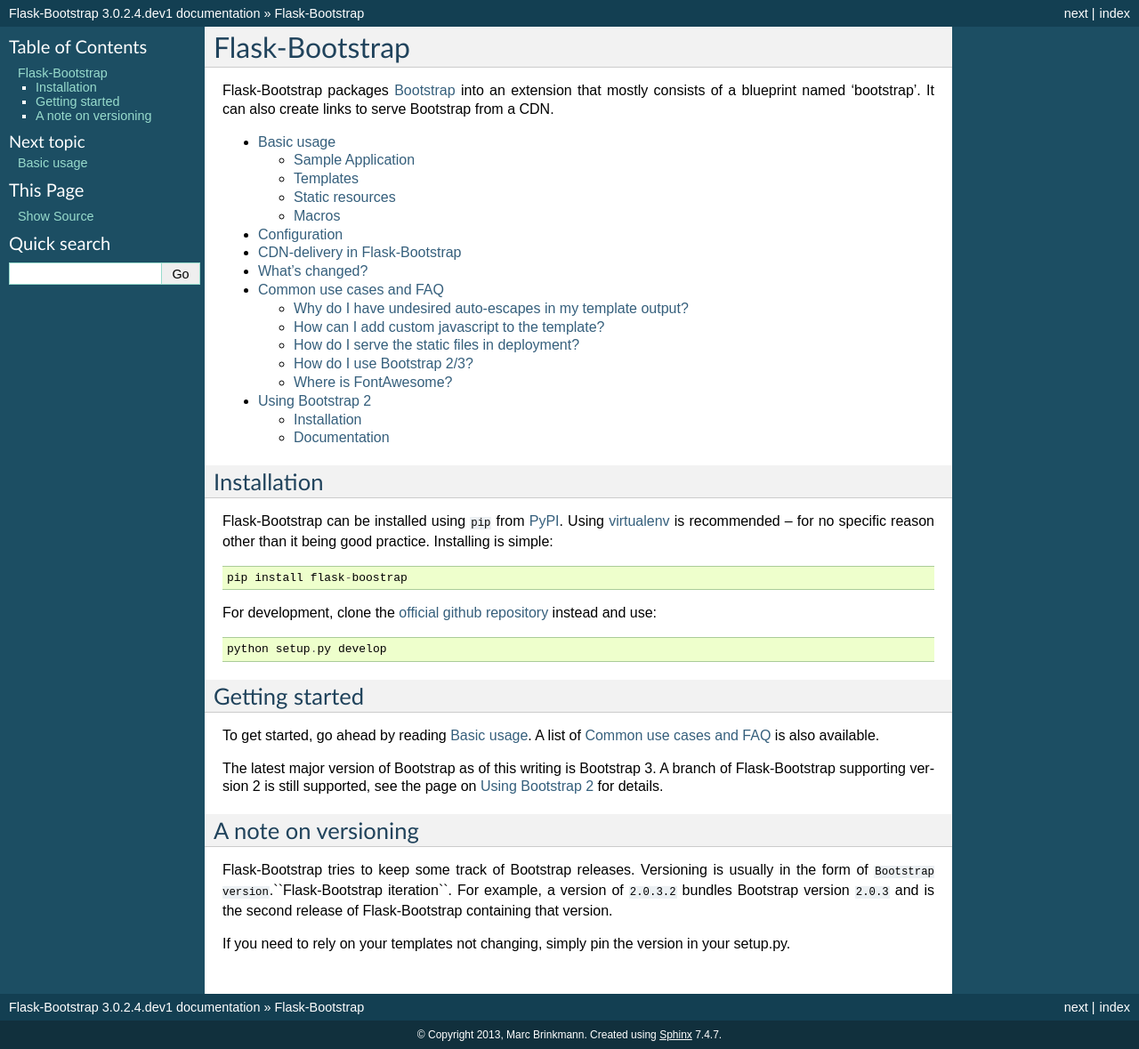
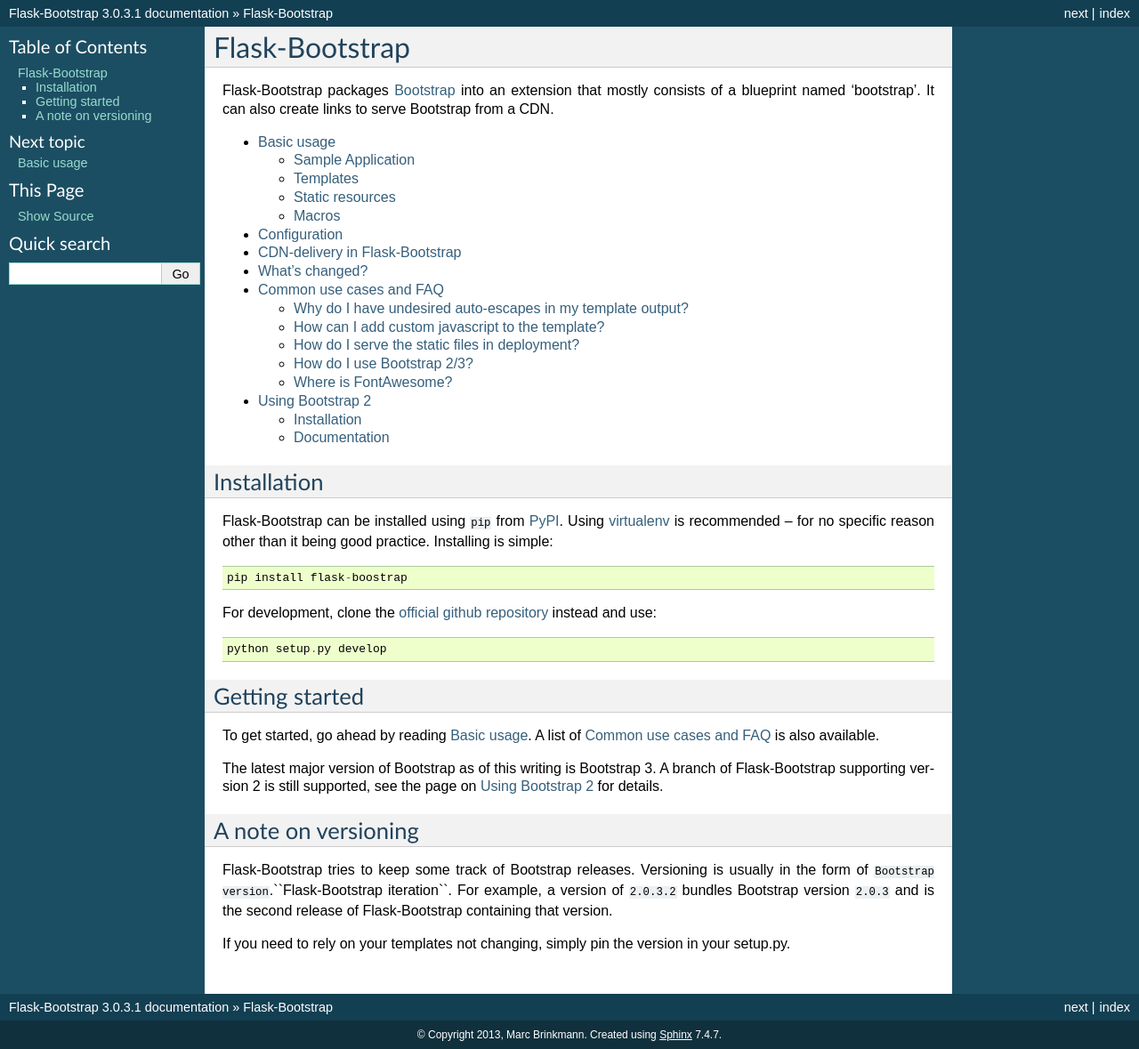
Before and after one commit to mbr/flask-bootstrap, a Sphinx documentation site: the page built from docs/index.rst, in a window 1280 px wide. Shown: the whole page at 89% size. Built offline with Sphinx 7.4.7, drawn with Linux system fonts in a browser that asks for light colours.

Commit message:
Release version 3.0.3.1.
(commit by unleash 0.5.7)

```diff
--- a/docs/conf.py
+++ b/docs/conf.py
@@ -48,9 +48,9 @@
 # built documents.
 #
 # The short X.Y version.
-version = '3.0.2.4'
+version = '3.0.3.1'
 # The full version, including alpha/beta/rc tags.
-release = '3.0.2.4.dev1'
+release = '3.0.3.1'
 
 # The language for content autogenerated by Sphinx. Refer to documentation
 # for a list of supported languages.
--- a/flask_bootstrap/__init__.py
+++ b/flask_bootstrap/__init__.py
@@ -1,7 +1,7 @@
 #!/usr/bin/env python
 # coding=utf8
 
-__version__ = '3.0.3.1.dev1'
+__version__ = '3.0.3.1'
 
 import re
 
--- a/setup.py
+++ b/setup.py
@@ -9,7 +9,7 @@
 
 setup(
     name='Flask-Bootstrap',
-    version='3.0.3.1.dev1',
+    version='3.0.3.1',
     url='http://github.com/mbr/flask-bootstrap',
     license='BSD',
     author='Marc Brinkmann',
```
